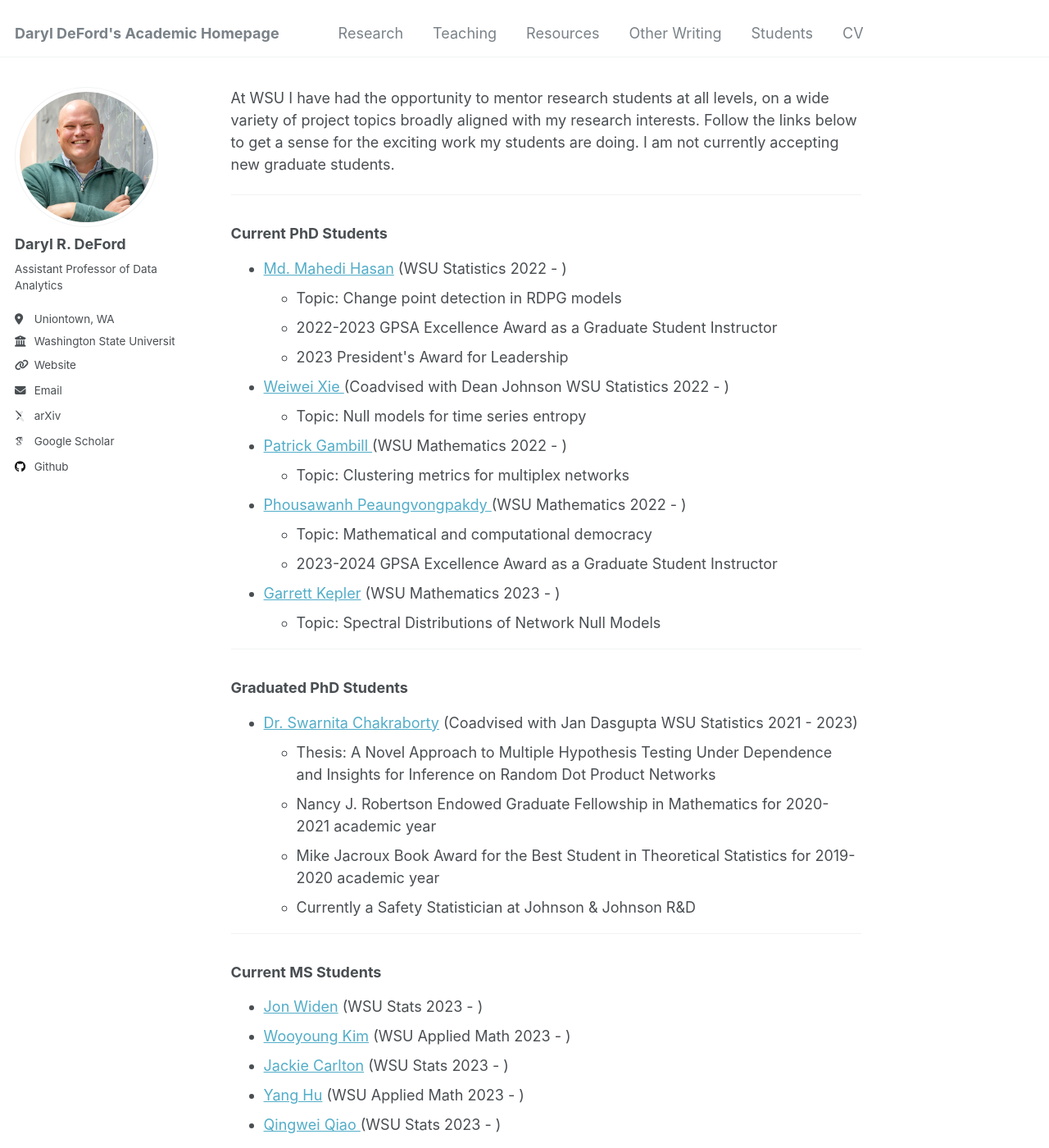
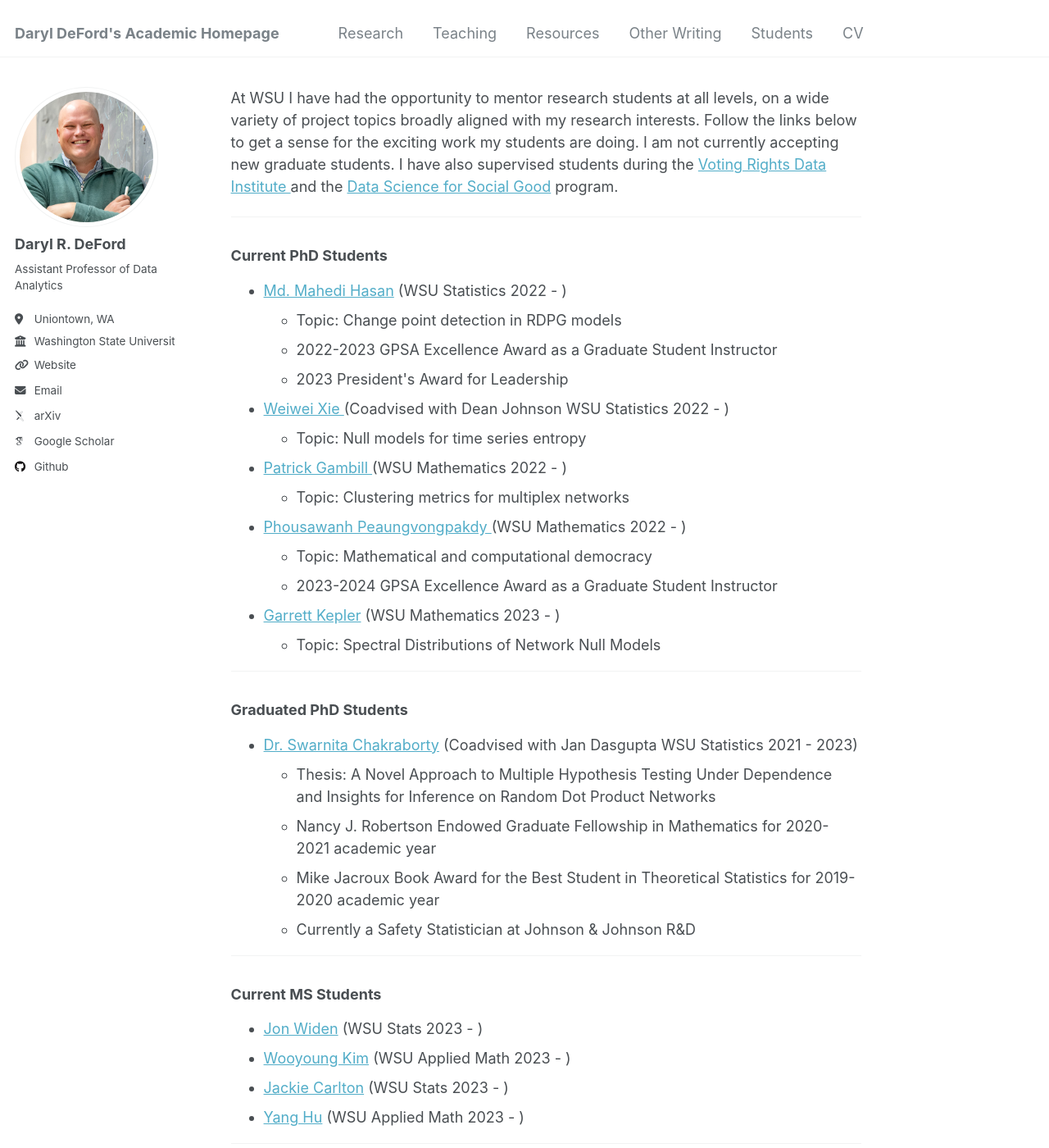
Before and after one commit to drdeford/drdeford.github.io, a Jekyll site: the page built from _pages/Students.md, in a window 1280 px wide and 1400 px high. Shown: the whole window at 82% size. Built offline with Jekyll 4.4.1, drawn with Linux system fonts in a browser that asks for light colours; some web fonts are replaced; our own code applies the rules of GitHub Pages for plain Markdown files; some of the changed text lies outside the part shown.

Commit message:
Update Students.md

```diff
--- a/_pages/Students.md
+++ b/_pages/Students.md
@@ -1,6 +1,5 @@
 At WSU I have had the opportunity to mentor research students at all levels, on a wide variety of project topics broadly aligned with my research interests.
- Follow the links below to get a sense for the exciting work my students are doing.
- I am not currently accepting new graduate students.
+ Follow the links below to get a sense for the exciting work my students are doing.  I am not currently accepting new graduate students. I have also supervised students during the <a href ="https://sites.tufts.edu/vrdi/"> Voting Rights Data Institute </a> and the <a href = "https://uwescience.github.io/DSSG2021-redistricting-website/">Data Science for Social Good</a> program.
 
 
 <hr>
@@ -70,14 +69,20 @@ At WSU I have had the opportunity to mentor research students at all levels, on
 -->
 <li> <a href="https://www.math.wsu.edu/students/yhu">Yang Hu</a> (WSU Applied Math 2023 - )
  </li>
-<li> <a href="https://www.math.wsu.edu/students/qqiao">Qingwei Qiao </a> (WSU Stats 2023 - )
-</li>
+
 
 </ul>
 
 <hr>
 <h3> Graduated MS Students </h3>
 <ul>
+ <li> <a href="https://www.math.wsu.edu/students/qqiao">Qingwei Qiao </a> (WSU Stats 2023 - 2024 )
+</li>
+ <ul>
+<li>Topic: Do Social Network Strengths Affect Policy Interventions? Evidence from a Field
+Experiment in Madagascar </li>
+<li> Economist at Amazon </li>
+</ul>
 <li>  <a href="https://cahnrs.wsu.edu/people-directory/people/wsu-profile/sahil.patil/">
 Sahil Patil</a> (WSU Stats 2023 - 2024 )
 </li>
```
